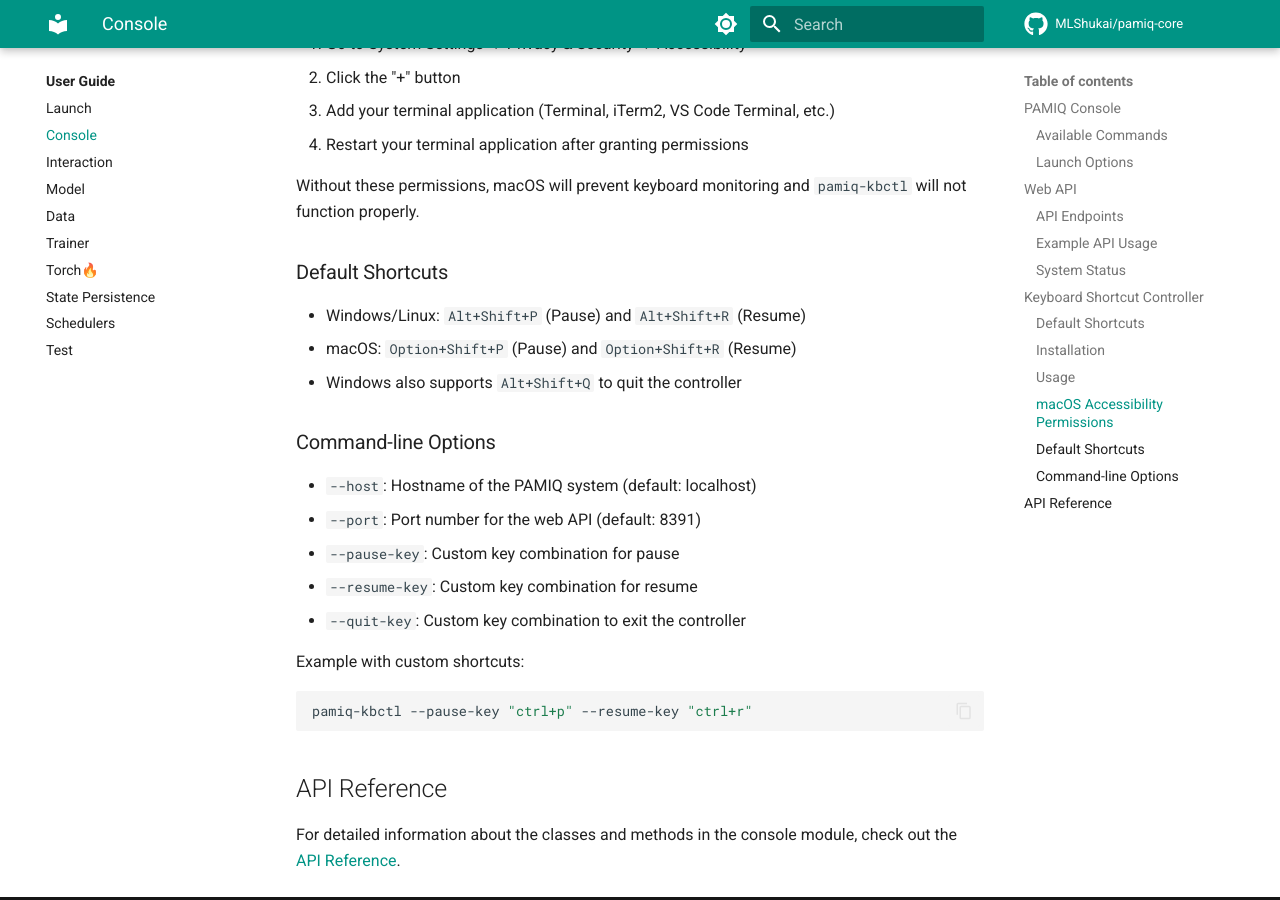
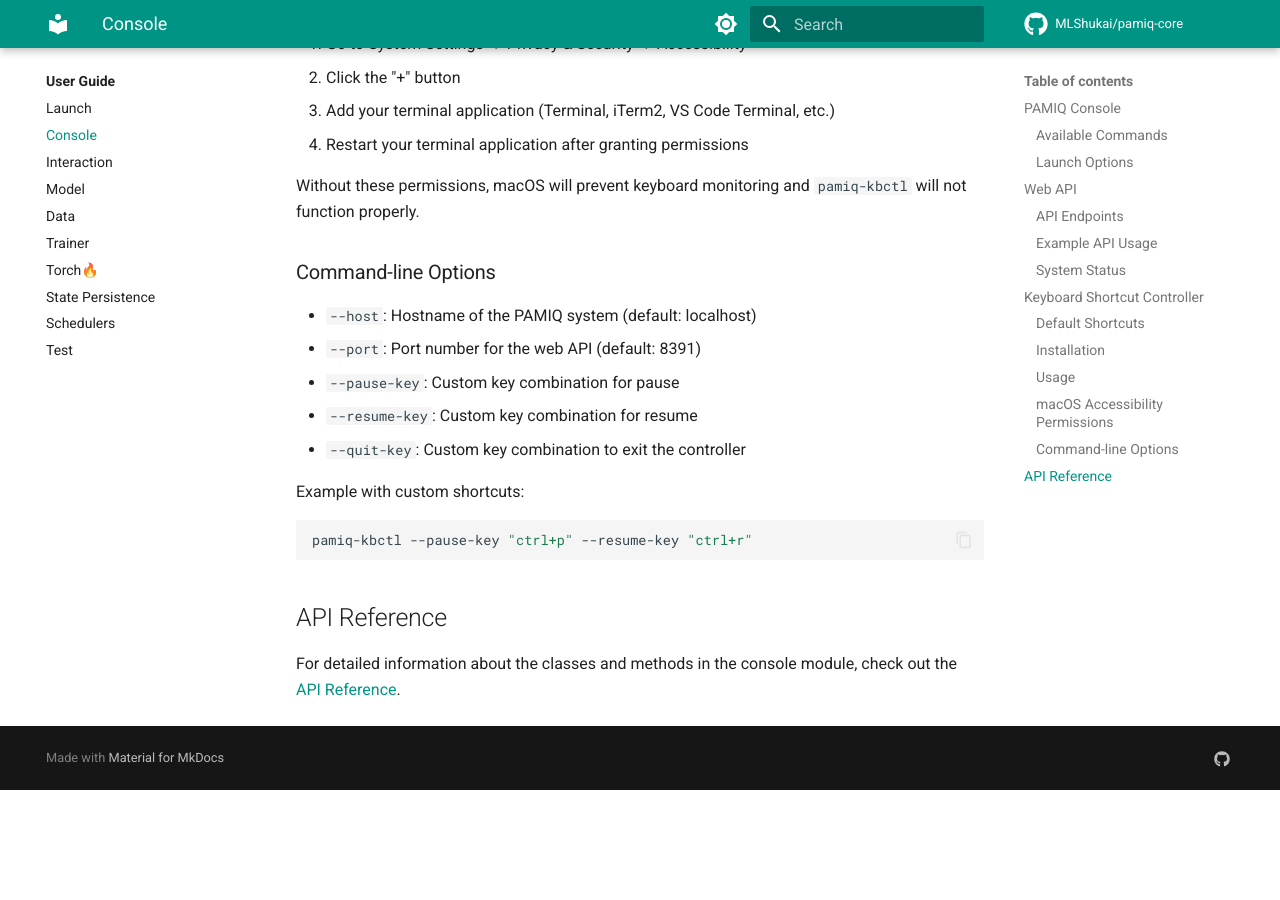
Before and after one commit to MLShukai/pamiq-core, an MkDocs documentation site: the page built from docs/user-guide/console.md, in a window 1280 px wide and 900 px high, scrolled down 3072 px. Built offline with MkDocs 1.6.1 and Material for MkDocs 9.7.7, drawn with Linux system fonts in a browser that asks for light colours; comment, search, counter and statistics services are not loaded; after the commit the page ends 3862 px from its top, so only the background shows below that.

Commit message:
Update console.md

````diff
--- a/docs/user-guide/console.md
+++ b/docs/user-guide/console.md
@@ -86,11 +86,13 @@ The status endpoint returns one of the following values:
 ## Keyboard Shortcut Controller
 
 PAMIQ-Core provides a keyboard shortcut controller. Users can pause/resume a agent by keyboard shortcuts.
+
 ### Default Shortcuts
 
 - Windows/Linux: `Alt+Shift+P` (Pause) and `Alt+Shift+R` (Resume)
 - macOS: `Option+Shift+P` (Pause) and `Option+Shift+R` (Resume)
 - Windows also supports `Alt+Shift+Q` to quit the controller
+
 ### Installation
 
 ```sh
@@ -120,12 +122,6 @@ On macOS, you must grant Accessibility permissions to your terminal application
 
 Without these permissions, macOS will prevent keyboard monitoring and `pamiq-kbctl` will not function properly.
 
-### Default Shortcuts
-
-- Windows/Linux: `Alt+Shift+P` (Pause) and `Alt+Shift+R` (Resume)
-- macOS: `Option+Shift+P` (Pause) and `Option+Shift+R` (Resume)
-- Windows also supports `Alt+Shift+Q` to quit the controller
-
 ### Command-line Options
 
 - `--host`: Hostname of the PAMIQ system (default: localhost)
````
